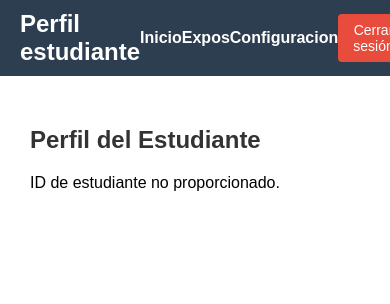
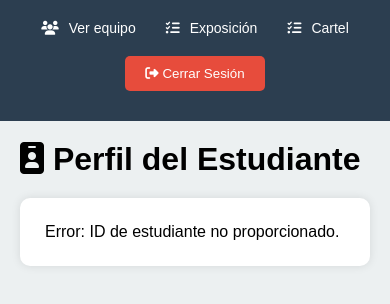
Before and after one commit to JosueSk8/Ingenieria-de-software, a plain HTML site: page html/Estudiante/perfil.html in a window 390 px wide. Drawn offline with Linux system fonts and the light colour scheme.

Commit message:
perfil estudiante

```diff
--- a/css/perfil_estudiante.css
+++ b/css/perfil_estudiante.css
@@ -1,51 +1,136 @@
-body {
+* {
     margin: 0;
-    font-family: Arial, sans-serif;
+    padding: 0;
+    box-sizing: border-box;
 }
 
-/* Barra de navegación */
-.navbar {
+html, body {
+    height: 100%;
+    font-family: Arial, sans-serif;
     display: flex;
-    justify-content: space-between;
-    align-items: center;
-    background-color: #2c3e50;
-    padding: 10px 20px;
-    color: white;
+    overflow: hidden;
 }
 
-.navbar h1 {
-    margin: 0;
-    font-size: 24px;
+.sidebar {
+    width: 250px;
+    background-color: #2c3e50;
+    color: white;
+    display: flex;
+    flex-direction: column;
+    align-items: center;
+    padding-top: 20px;
 }
 
-.logout-btn {
-    background-color: #e74c3c;
-    border: none;
-    color: white;
-    padding: 8px 15px;
-    border-radius: 4px;
-    cursor: pointer;
-    font-size: 14px;
+.sidebar .logo {
+    text-align: center;
+    margin-bottom: 30px;
 }
 
-.logout-btn:hover {
+.sidebar .logo i {
+    display: block;
+    margin-bottom: 5px;
+}
+
+.sidebar ul {
+    list-style: none;
+    width: 100%;
+}
+
+.sidebar ul li a {
+    display: flex;
+    align-items: center;
+    padding: 15px 20px;
+    color: white;
+    text-decoration: none;
+    transition: background 0.3s;
+}
+
+.sidebar ul li a i {
+    margin-right: 10px;
+}
+
+.sidebar ul li a:hover {
+    background-color: #34495e;
+}
+
+.logout {
+    margin-top: auto;
+    margin-bottom: 20px;
+    padding: 10px 20px;
+    background-color: #e74c3c;
+    color: white;
+    border: none;
+    width: 90%;
+    cursor: pointer;
+    border-radius: 5px;
+}
+
+.logout:hover {
     background-color: #c0392b;
 }
 
-.perfil-container {
-    padding: 30px;
+.contenido {
+    flex-grow: 1;
+    height: 100vh;
+    overflow-y: auto;
+    padding: 40px;
+    background-color: #ecf0f1;
 }
 
-h2 {
-    color: #333;
+.contenido h1 {
+    margin-bottom: 20px;
 }
 
-p {
-    font-size: 16px;
+.perfil-container {
+    background-color: white;
+    padding: 25px;
+    border-radius: 10px;
+    box-shadow: 0 0 10px rgba(0, 0, 0, 0.1);
+    max-width: 800px;
+    margin: auto;
 }
 
-a{
-    text-decoration: none;
-    color:white;
-    font-weight: bold;
+@media screen and (max-width: 768px) {
+    body {
+        flex-direction: column;
+        overflow: auto;
+    }
+
+    .sidebar {
+        width: 100%;
+        flex-direction: row;
+        flex-wrap: wrap;
+        justify-content: space-around;
+        height: auto;
+        padding: 10px 0;
+    }
+
+    .sidebar .logo {
+        display: none;
+    }
+
+    .sidebar ul {
+        display: flex;
+        flex-wrap: wrap;
+        justify-content: center;
+        width: 100%;
+    }
+
+    .sidebar ul li {
+        width: auto;
+    }
+
+    .sidebar ul li a {
+        padding: 10px 15px;
+        font-size: 14px;
+    }
+
+    .logout {
+        margin-top: 10px;
+        width: auto;
+    }
+
+    .contenido {
+        padding: 20px;
+    }
 }
--- a/html/Estudiante/perfil.html
+++ b/html/Estudiante/perfil.html
@@ -3,30 +3,37 @@
 <head>
     <meta charset="UTF-8">
     <title>Perfil del Estudiante</title>
+    <link rel="stylesheet" href="https://cdnjs.cloudflare.com/ajax/libs/font-awesome/6.5.0/css/all.min.css">
     <script defer src="../../js/estudiantes/perfil_estudiante.js"></script>
     <link rel="stylesheet" href="../../css/perfil_estudiante.css">
-
 </head>
 <body>
 
-<!-- Barra de navegación -->
-<div class="navbar">
-    <h1>Perfil estudiante</h1>
-    <a href ="#">Inicio</a>
-    <a href ="#">Expos</a>
-    <a href ="#">Configuracion</a>
-    <button class="logout-btn" onclick="cerrarSesion()">Cerrar sesión</button>
-</div>
+<!-- Barra lateral -->
+<nav class="sidebar">
+    <div class="logo">
+        <i class="fas fa-chalkboard-teacher fa-2x"></i>
+        <span>Perfil Alumno</span>
+    </div>
+    <ul>
+        <li><a href="ver_equipo.html"><i class="fas fa-users"></i><span>Ver equipo</span></a></li>
+        <li><a href="exposicion.html"><i class="fas fa-tasks"></i><span>Exposición</span></a></li>
+        <li><a href="cartel.html" class="active"><i class="fas fa-tasks"></i><span>Cartel</span></a></li>
+    </ul>
+    <button class="logout" onclick="cerrarSesion()">
+        <i class="fas fa-sign-out-alt"></i>
+        <span>Cerrar Sesión</span>
+    </button>
+</nav>
 
-<!-- Contenido del perfil -->
-<div class="perfil-container">
-    <h2>Perfil del Estudiante</h2>
-    <div id="perfil">
-        <p>Cargando perfil...</p>
+<!-- Contenido principal -->
+<main class="contenido">
+    <h1><i class="fas fa-id-badge"></i> Perfil del Estudiante</h1>
+    <div class="perfil-container">
+        <div id="perfil">
+            <p>Cargando perfil...</p>
+        </div>
     </div>
-</div>
-
-
-
+</main>
 </body>
 </html>
--- a/js/estudiantes/perfil_estudiante.js
+++ b/js/estudiantes/perfil_estudiante.js
@@ -1,33 +1,30 @@
-document.addEventListener("DOMContentLoaded", () => {
-    const params = new URLSearchParams(window.location.search);
-    const estudianteId = params.get("id");
+document.addEventListener('DOMContentLoaded', async () => {
+    const estudianteId = localStorage.getItem('estudianteId');
 
     if (!estudianteId) {
-        document.getElementById("perfil").innerText = "ID de estudiante no proporcionado.";
+        document.getElementById('perfil').innerHTML = "<p>Error: ID de estudiante no proporcionado.</p>";
         return;
     }
 
-        fetch(`http://localhost:3000/estudiantes/${estudianteId}`)
-        .then(response => {
-            if (!response.ok) {
-                throw new Error("No se pudo obtener la información del estudiante.");
-            }
-            return response.json();
-        })
-        .then(estudiante => {
-            const perfilDiv = document.getElementById("perfil");
-            perfilDiv.innerHTML = `
-                <p><strong>Nombre:</strong> ${estudiante.nombre}</p>
-                <p><strong>Email:</strong> ${estudiante.correo || 'No especificado'}</p>
-                <p><strong>Carrera:</strong> ${estudiante.carrera || 'No especificado'}</p>
-            `;
-        })
-        .catch(error => {
-            console.error("Error al cargar el perfil:", error);
-            document.getElementById("perfil").innerText = "Error al cargar el perfil.";
-        });
+    try {
+        const res = await fetch(`http://localhost:3000/estudiantes/${estudianteId}`);
+
+        if (!res.ok) {
+            throw new Error("No se pudo cargar el perfil");
+        }
+
+        const estudiante = await res.json();
+
+        document.getElementById('perfil').innerHTML = `
+            <p><strong>Nombre:</strong> ${estudiante.nombre}</p></td>
+            <p><strong>Correo:</strong> ${estudiante.correo}</p>
+            <p><strong>Carrera:</strong> ${estudiante.carrera}</p>
+        `;
+    } catch (error) {
+        document.getElementById('perfil').innerHTML = `<p>Error al cargar el perfil: ${error.message}</p>`;
+    }
 });
+
 function cerrarSesion() {
-
     window.location.href = "../index.html";
 }
--- a/js/login.js
+++ b/js/login.js
@@ -16,7 +16,7 @@ document.getElementById("loginForm").addEventListener("submit", async (event) =>
         const data = await respuesta.json();
 
         if (data.tipo === "estudiante") {
-
+            localStorage.setItem('estudianteId', data.id);
             window.location.href = `Estudiante/perfil.html?id=${data.id}`;
         } else if (data.tipo === "profesor") {
 
```
Also changed, not shown: backend/index.js (+33 -1 lines), html/index.html (+2 -1 lines).
